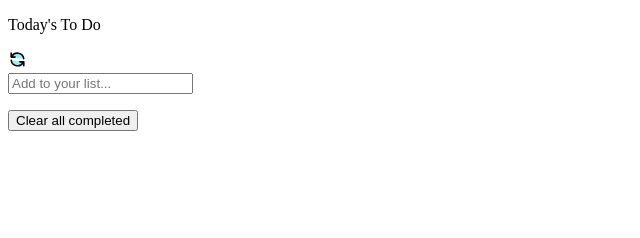
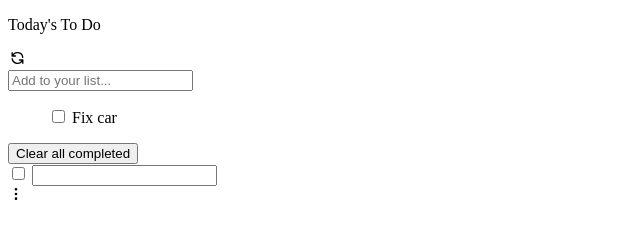
Before and after one commit to julzedz/To-Do-list, a website built with webpack: page src/index.html in a window 1280 px wide. Shown: the whole page, without its empty margins (0-640 px from the left). Built offline with nearby package versions, Linux system fonts and the light colour scheme.

Commit message:
Update files

```diff
--- a/src/index.html
+++ b/src/index.html
@@ -15,10 +15,25 @@
       </div>
       <input type="text" id="todo-input" class="todo-input" placeholder="Add to your list...">
       <ul id="item-list wrapper">
-
+        <li>
+          <div>
+            <input type="checkbox" id="todo" name="">
+            <label>Fix car</label>
+          </div>
+        </li>
       </ul>
       <button id="clear-button" class="clear-button">Clear all completed</button>
     </div>
   </section>
 </body>
 </html>
+
+<div>
+  <input type="checkbox" id="todo-1">
+  <input type="text" value="">
+</div>
+<svg class="w-2 h-2" fill="none" stroke="currentColor" viewBox="0 0 24 24" xmlns="http://www.w3.org/2000/svg">
+  <path stroke-linecap="round" stroke-linejoin="round" stroke-width="2"
+    d="M12 5v.01M12 12v.01M12 19v.01M12 6a1 1 0 110-2 1 1 0 010 2zm0 7a1 1 0 110-2 1 1 0 010 2zm0 7a1 1 0 110-2 1 1 0 010 2z">
+  </path>
+</svg>
--- a/src/style.css
+++ b/src/style.css
@@ -1,3 +1,14 @@
 .refresh {
   width: 1.5%;
 }
+
+li {
+  list-style: none;
+}
+
+svg {
+  fill: white;
+  width: 1em;
+  height: 1em;
+  cursor: pointer;
+}
```
